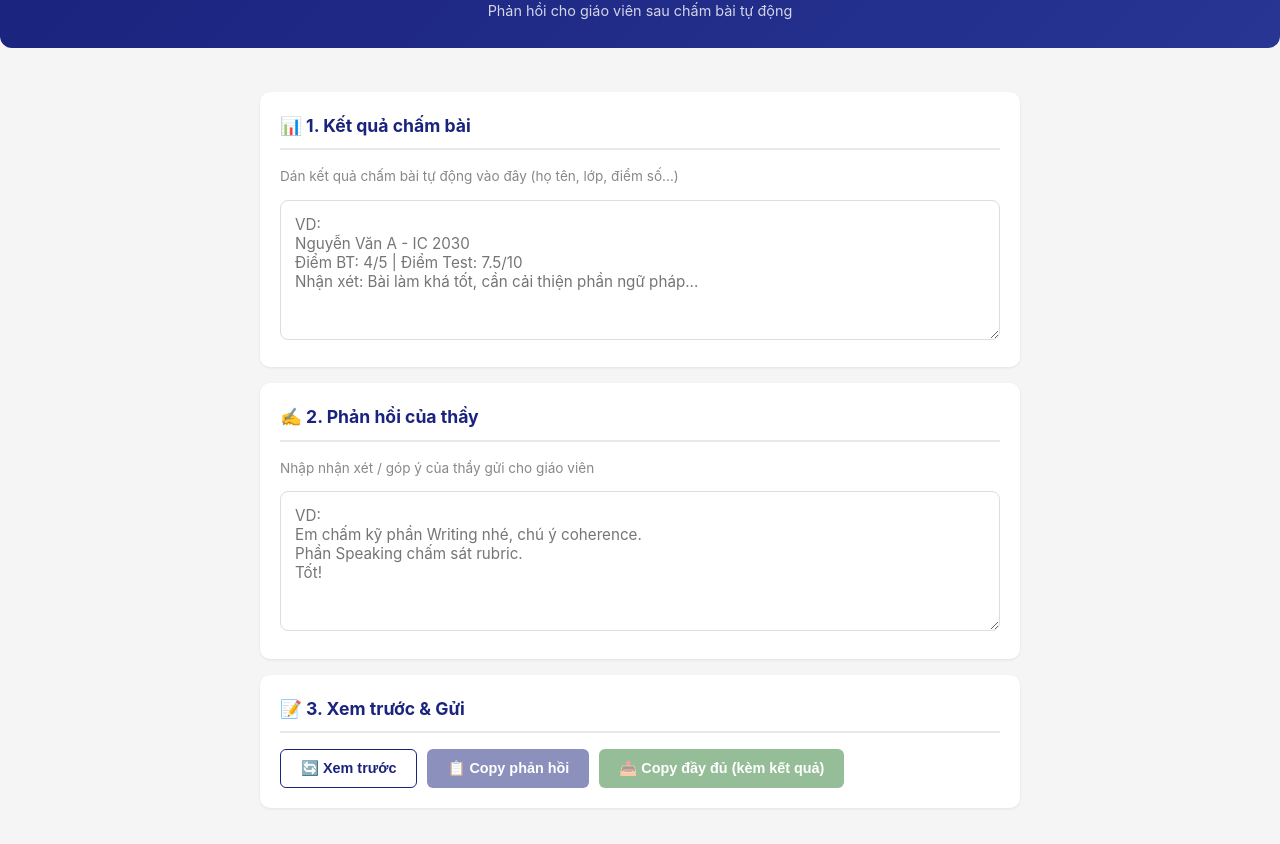
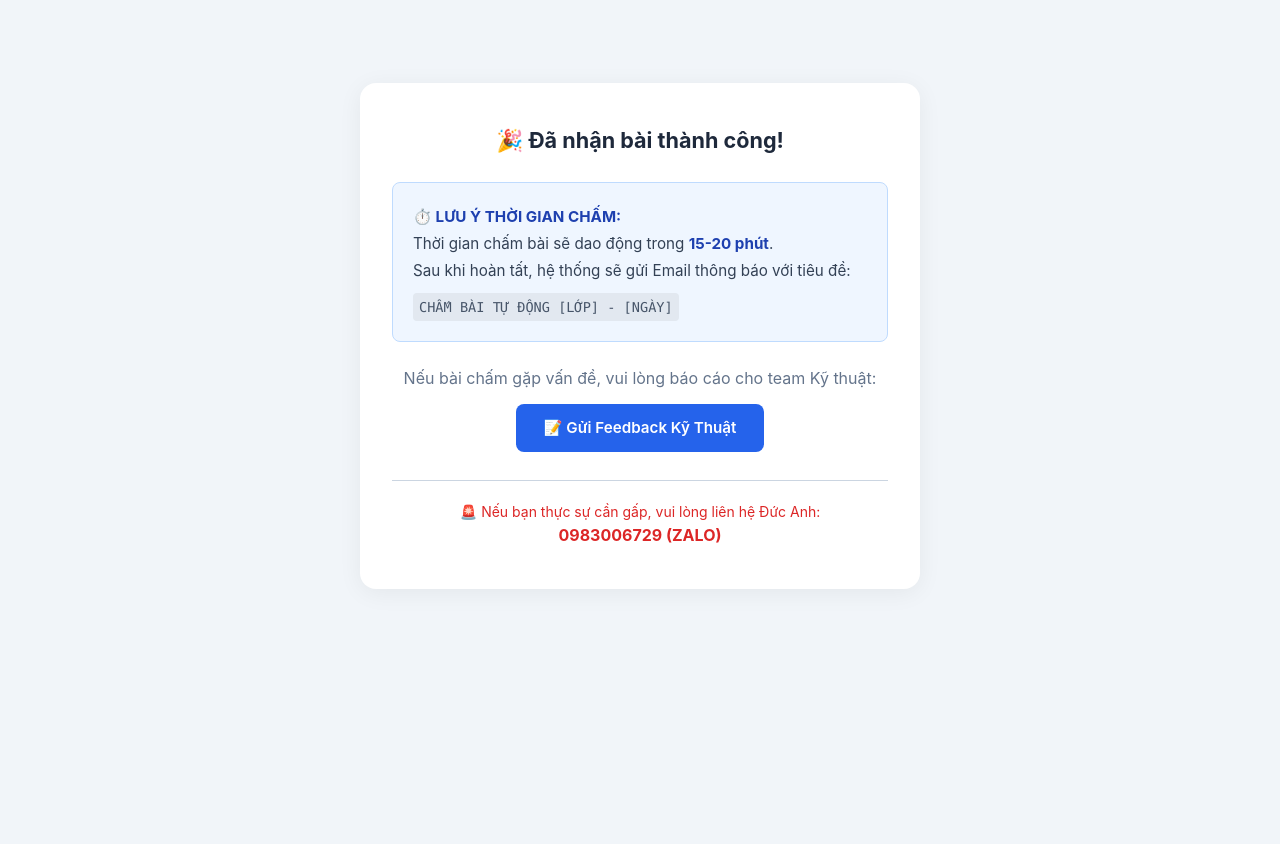
Before and after one commit to anhnd2102/izone-grading-feedback, a plain HTML site: page index.html in a window 1280 px wide. Shown: the part 64-908 px from the top of the page. After the commit the page ends 800 px from the top, so only its background shows below. Drawn offline with Linux system fonts and the light colour scheme.

Commit message:
V2: confirmation page for GV after auto-grading submission

```diff
--- a/index.html
+++ b/index.html
@@ -3,221 +3,148 @@
 <head>
   <meta charset="UTF-8">
   <meta name="viewport" content="width=device-width, initial-scale=1.0">
-  <title>IZONE Grading Feedback</title>
+  <title>IZONE - Đã nhận bài chấm</title>
   <style>
-    * { margin: 0; padding: 0; box-sizing: border-box; }
-    body {
-      font-family: -apple-system, BlinkMacSystemFont, 'Segoe UI', Roboto, sans-serif;
-      background: #f5f5f5;
-      color: #333;
-      line-height: 1.6;
-    }
-    .container { max-width: 800px; margin: 0 auto; padding: 20px; }
-
-    header {
-      background: linear-gradient(135deg, #1a237e, #283593);
-      color: white;
-      padding: 24px 0;
-      margin-bottom: 24px;
-      text-align: center;
-      border-radius: 0 0 12px 12px;
-    }
-    header h1 { font-size: 1.5rem; font-weight: 600; }
-    header span { font-size: 0.9rem; opacity: 0.8; }
-
-    .card {
-      background: white;
-      border-radius: 10px;
-      padding: 20px;
-      margin-bottom: 16px;
-      box-shadow: 0 1px 3px rgba(0,0,0,0.08);
-    }
-    .card h2 {
-      font-size: 1.1rem;
-      margin-bottom: 16px;
-      padding-bottom: 8px;
-      border-bottom: 2px solid #e8e8e8;
-      color: #1a237e;
+    :root {
+      --color-header: #1e293b;
+      --color-label: #64748b;
+      --color-submit-btn-bg: #2563eb;
+      --border-radius-input: 8px;
+      --color-input-border: #cbd5e1;
+      --color-error: #dc2626;
+      --font-size-test-notice: 0.875rem;
     }
 
-    /* Grading results */
-    .result-grid {
-      display: grid;
-      grid-template-columns: 1fr 1fr;
-      gap: 12px;
-    }
-    .result-item { background: #f0f4ff; padding: 12px; border-radius: 8px; }
-    .result-item .label { font-size: 0.8rem; color: #666; margin-bottom: 4px; }
-    .result-item .value { font-size: 1.2rem; font-weight: 700; color: #1a237e; }
-    .result-item .score {
-      display: inline-block; padding: 2px 8px; border-radius: 4px;
-      font-size: 0.85rem; font-weight: 700;
-    }
-    .score-great { background: #e8f5e9; color: #2e7d32; }
-    .score-good  { background: #e3f2fd; color: #1565c0; }
-    .score-ok    { background: #fff3e0; color: #e65100; }
+    * { margin: 0; padding: 0; box-sizing: border-box; }
 
-    .student-info {
-      display: flex; gap: 20px; margin-bottom: 16px;
-      padding: 12px; background: #fafafa; border-radius: 8px;
-    }
-    .student-info div span:first-child { font-size: 0.8rem; color: #888; display: block; }
-    .student-info div span:last-child { font-weight: 600; }
-
-    /* Textarea for feedback */
-    textarea {
-      width: 100%; min-height: 140px;
-      padding: 14px; border: 1.5px solid #ddd; border-radius: 8px;
-      font-size: 0.95rem; font-family: inherit; resize: vertical;
-      transition: border .2s;
-    }
-    textarea:focus { outline: none; border-color: #1a237e; box-shadow: 0 0 0 2px rgba(26,35,126,0.1); }
-
-    /* Buttons */
-    .btn-group { display: flex; gap: 10px; margin-top: 16px; flex-wrap: wrap; }
-    .btn {
-      padding: 10px 20px; border: none; border-radius: 6px;
-      font-size: 0.9rem; font-weight: 600; cursor: pointer;
-      transition: all .2s;
-    }
-    .btn-primary { background: #1a237e; color: white; }
-    .btn-primary:hover { background: #283593; }
-    .btn-outline { background: white; color: #1a237e; border: 1.5px solid #1a237e; }
-    .btn-outline:hover { background: #f0f4ff; }
-    .btn-success { background: #2e7d32; color: white; }
-    .btn-success:hover { background: #388e3c; }
-    .btn:disabled { opacity: 0.5; cursor: not-allowed; }
-    .btn .icon { margin-right: 6px; }
-
-    /* Feedback preview */
-    #feedback-preview {
-      background: #fafafa; padding: 16px; border-radius: 8px;
-      border-left: 4px solid #1a237e; margin-top: 12px;
-      white-space: pre-wrap; font-size: 0.95rem;
-      display: none;
-    }
-    .preview-header {
-      font-size: 0.8rem; color: #999; margin-bottom: 8px;
-      font-weight: 600; text-transform: uppercase; letter-spacing: 0.5px;
-    }
-    .copied-toast {
-      position: fixed; bottom: 24px; left: 50%; transform: translateX(-50%);
-      background: #333; color: white; padding: 10px 24px; border-radius: 8px;
-      font-size: 0.85rem; display: none; z-index: 100;
-    }
-    .copied-toast.show { display: block; animation: fadeInOut 2s ease; }
-    @keyframes fadeInOut {
-      0% { opacity: 0; transform: translateX(-50%) translateY(10px); }
-      15% { opacity: 1; transform: translateX(-50%) translateY(0); }
-      85% { opacity: 1; }
-      100% { opacity: 0; }
+    body {
+      font-family: -apple-system, BlinkMacSystemFont, 'Segoe UI', Roboto, 'Helvetica Neue', Arial, sans-serif;
+      background: #f1f5f9;
+      color: #334155;
+      line-height: 1.6;
+      min-height: 100vh;
+      display: flex;
+      justify-content: center;
+      align-items: center;
+      padding: 20px;
     }
 
-    /* Responsive */
-    @media (max-width: 500px) {
-      .result-grid { grid-template-columns: 1fr; }
-      .btn-group .btn { width: 100%; }
+    .container {
+      background: #ffffff;
+      max-width: 560px;
+      width: 100%;
+      border-radius: 16px;
+      padding: 40px 32px;
+      box-shadow: 0 4px 24px rgba(0, 0, 0, 0.06);
+    }
+
+    h2 {
+      color: var(--color-header);
+      margin-bottom: 24px;
+      font-size: 1.35rem;
+      font-weight: 700;
+    }
+
+    .notice-box {
+      background: #eff6ff;
+      border: 1px solid #bfdbfe;
+      border-radius: var(--border-radius-input);
+      padding: 20px;
+      margin-bottom: 24px;
+      text-align: left;
+      font-size: 0.95rem;
+      line-height: 1.8;
+    }
+
+    .notice-box strong {
+      color: #1e40af;
+    }
+
+    .notice-box code {
+      background: #e2e8f0;
+      padding: 2px 6px;
+      border-radius: 4px;
+      color: #475569;
+      margin-top: 8px;
+      display: inline-block;
+      font-family: 'SFMono-Regular', Consolas, 'Liberation Mono', Menlo, monospace;
+      font-size: 0.85rem;
+    }
+
+    .btn-feedback {
+      display: inline-block;
+      background-color: var(--color-submit-btn-bg);
+      color: #ffffff;
+      padding: 12px 28px;
+      text-decoration: none;
+      border-radius: var(--border-radius-input);
+      font-weight: 600;
+      font-size: 0.95rem;
+      margin-bottom: 24px;
+      transition: background-color 0.2s, transform 0.1s;
+    }
+
+    .btn-feedback:hover {
+      background-color: #1d4ed8;
+      transform: translateY(-1px);
+    }
+
+    .divider {
+      border-top: 1px solid var(--color-input-border);
+      padding-top: 20px;
+      margin-top: 4px;
+    }
+
+    .emergency {
+      color: var(--color-error);
+      font-size: var(--font-size-test-notice);
+      margin: 0;
+    }
+
+    .emergency strong {
+      font-size: 1rem;
+    }
+
+    @media (max-width: 480px) {
+      .container { padding: 28px 20px; }
+      h2 { font-size: 1.15rem; }
     }
   </style>
 </head>
 <body>
 
-<header>
-  <h1>IZONE Grading Feedback</h1>
-  <span>Phản hồi cho giáo viên sau chấm bài tự động</span>
-</header>
+  <div class="container">
+    <div style="text-align: center;">
 
-<div class="container">
+      <!-- Tiêu đề -->
+      <h2>🎉 Đã nhận bài thành công!</h2>
 
-  <!-- Step 1: Grading Result (nhập hoặc paste) -->
-  <div class="card">
-    <h2>📊 1. Kết quả chấm bài</h2>
-    <p style="font-size:0.85rem;color:#888;margin-bottom:12px;">
-      Dán kết quả chấm bài tự động vào đây (họ tên, lớp, điểm số...)
-    </p>
-    <textarea id="grading-input" placeholder="VD:&#10;Nguyễn Văn A - IC 2030&#10;Điểm BT: 4/5 | Điểm Test: 7.5/10&#10;Nhận xét: Bài làm khá tốt, cần cải thiện phần ngữ pháp..."></textarea>
-  </div>
+      <!-- Hộp thông báo -->
+      <div class="notice-box">
+        <strong>⏱️ LƯU Ý THỜI GIAN CHẤM:</strong><br>
+        Thời gian chấm bài sẽ dao động trong <strong>15-20 phút</strong>.<br>
+        Sau khi hoàn tất, hệ thống sẽ gửi Email thông báo với tiêu đề:<br>
+        <code>CHẤM BÀI TỰ ĐỘNG [LỚP] - [NGÀY]</code>
+      </div>
 
-  <!-- Step 2: Your Feedback -->
-  <div class="card">
-    <h2>✍️ 2. Phản hồi của thầy</h2>
-    <p style="font-size:0.85rem;color:#888;margin-bottom:12px;">
-      Nhập nhận xét / góp ý của thầy gửi cho giáo viên
-    </p>
-    <textarea id="feedback-input" placeholder="VD:&#10;Em chấm kỹ phần Writing nhé, chú ý coherence.&#10;Phần Speaking chấm sát rubric.&#10;Tốt!"></textarea>
-  </div>
+      <!-- Nút Feedback -->
+      <p style="color: var(--color-label); margin-bottom: 12px;">
+        Nếu bài chấm gặp vấn đề, vui lòng báo cáo cho team Kỹ thuật:
+      </p>
+      <a href="https://forms.gle/u4ojsT5g33vpWDih8" target="_blank" class="btn-feedback">
+        📝 Gửi Feedback Kỹ Thuật
+      </a>
 
-  <!-- Step 3: Preview & Actions -->
-  <div class="card">
-    <h2>📝 3. Xem trước & Gửi</h2>
+      <!-- Thông tin liên hệ khẩn cấp -->
+      <div class="divider">
+        <p class="emergency">
+          🚨 Nếu bạn thực sự cần gấp, vui lòng liên hệ Đức Anh:<br>
+          <strong>0983006729 (ZALO)</strong>
+        </p>
+      </div>
 
-    <div id="feedback-preview"></div>
-
-    <div class="btn-group">
-      <button class="btn btn-outline" onclick="generatePreview()">
-        🔄 Xem trước
-      </button>
-      <button class="btn btn-primary" onclick="copyToClipboard()" id="copy-btn" disabled>
-        📋 Copy phản hồi
-      </button>
-      <button class="btn btn-success" onclick="copyFull()" id="copy-full-btn" disabled>
-        📤 Copy đầy đủ (kèm kết quả)
-      </button>
     </div>
   </div>
 
-</div>
-
-<div class="copied-toast" id="toast">✅ Đã copy vào clipboard!</div>
-
-<script>
-  function generatePreview() {
-    const grading = document.getElementById('grading-input').value.trim();
-    const feedback = document.getElementById('feedback-input').value.trim();
-    const preview = document.getElementById('feedback-preview');
-
-    if (!feedback) {
-      preview.style.display = 'block';
-      preview.innerHTML = '<span style="color:#e65100;">⚠️ Vui lòng nhập phản hồi trước.</span>';
-      return;
-    }
-
-    preview.style.display = 'block';
-    preview.innerHTML = `
-      <div class="preview-header">📋 Bản xem trước phản hồi</div>
-      <strong>🔍 Kết quả chấm bài:</strong><br>
-      ${grading ? grading.replace(/\n/g, '<br>') : '<em>(chưa có dữ liệu chấm bài)</em>'}
-      <br><br>
-      <strong>💬 Phản hồi của thầy:</strong><br>
-      ${feedback.replace(/\n/g, '<br>')}
-    `;
-
-    document.getElementById('copy-btn').disabled = false;
-    document.getElementById('copy-full-btn').disabled = !grading;
-  }
-
-  function copyToClipboard() {
-    const feedback = document.getElementById('feedback-input').value.trim();
-    if (!feedback) return;
-    navigator.clipboard.writeText(feedback).then(showToast);
-  }
-
-  function copyFull() {
-    const grading = document.getElementById('grading-input').value.trim();
-    const feedback = document.getElementById('feedback-input').value.trim();
-    if (!feedback) return;
-
-    const full = `🔍 *Kết quả chấm bài:*\n${grading || '(chưa có dữ liệu)'}\n\n💬 *Phản hồi của thầy:*\n${feedback}`;
-    navigator.clipboard.writeText(full).then(showToast);
-  }
-
-  function showToast() {
-    const toast = document.getElementById('toast');
-    toast.classList.remove('show');
-    void toast.offsetWidth;
-    toast.classList.add('show');
-  }
-</script>
-
 </body>
 </html>
```
Also changed, not shown: 1 other file.
